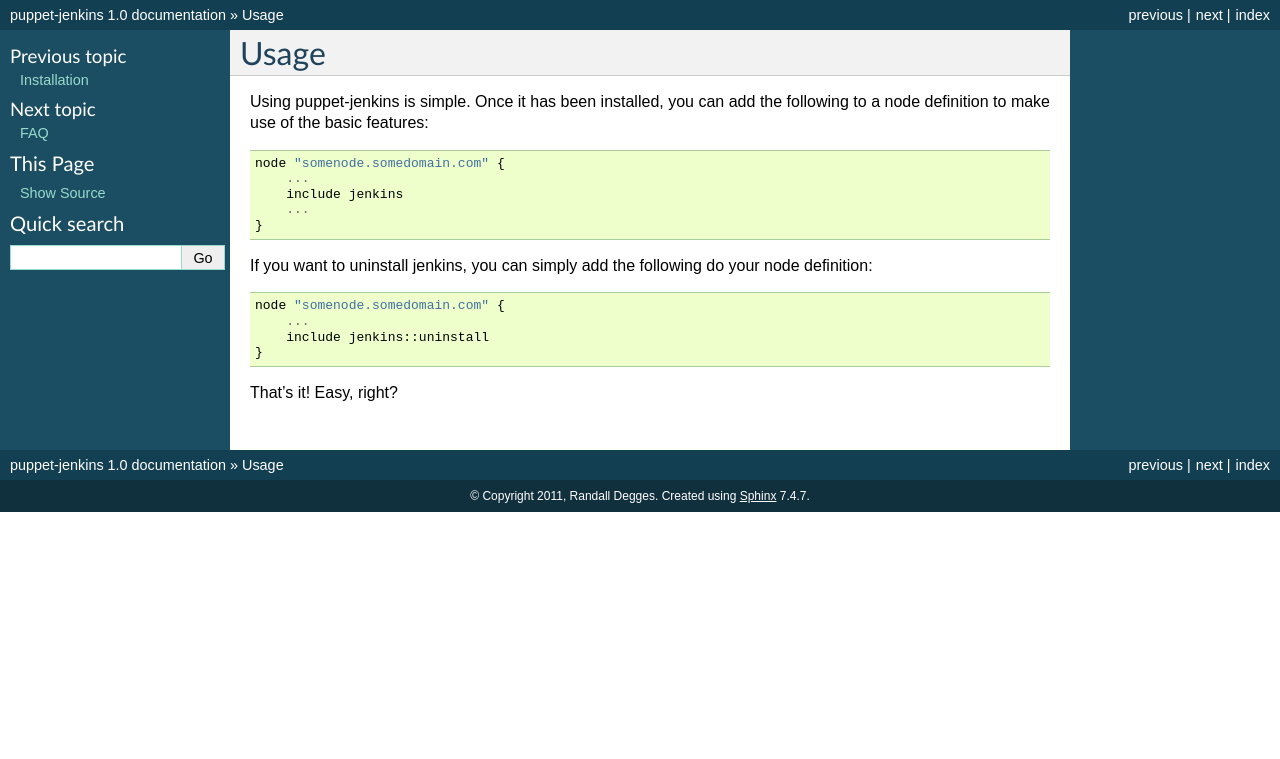
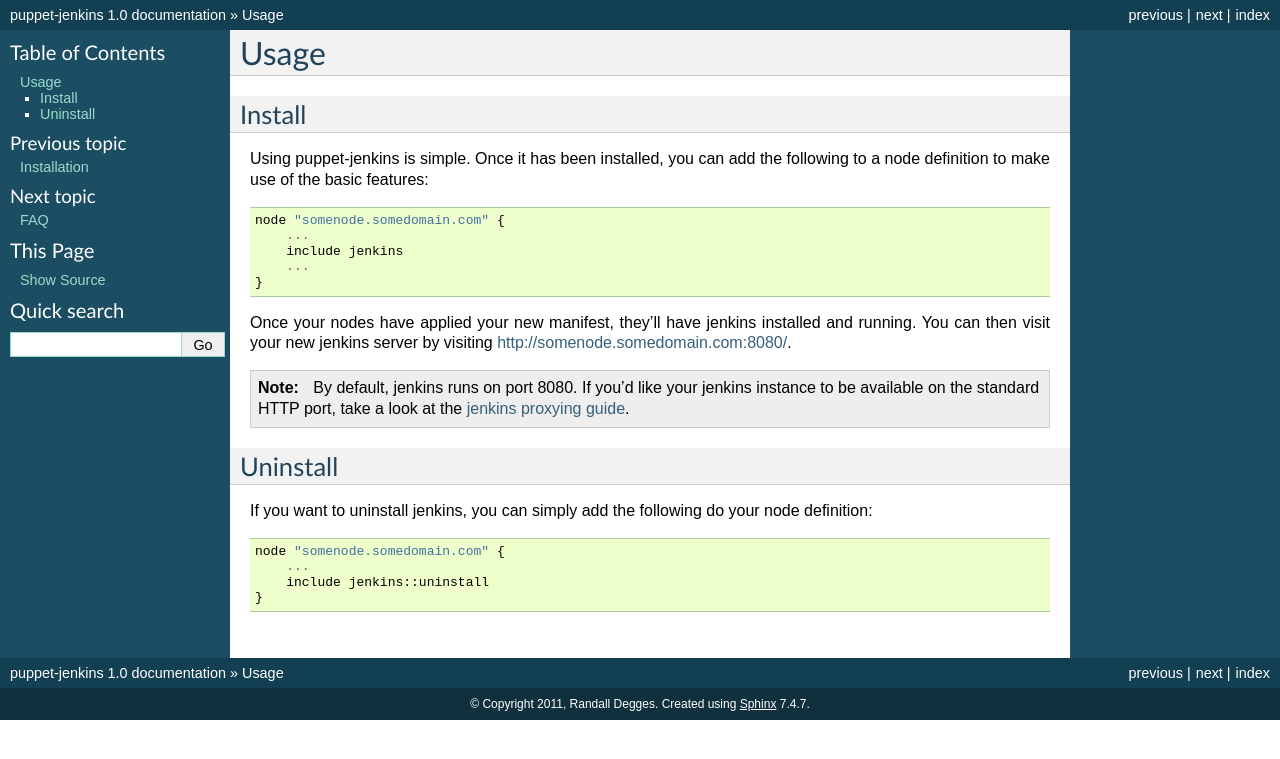
Before and after one commit to maestrodev/puppet-jenkins-deprecated, a Sphinx documentation site: the page built from docs/use.rst, in a window 1280 px wide. Shown: the top 759 px of the page. Built offline with Sphinx 7.4.7, drawn with Linux system fonts in a browser that asks for light colours.

Commit message:
Updating usage docs.

```diff
--- a/docs/use.rst
+++ b/docs/use.rst
@@ -1,5 +1,8 @@
 Usage
 =====
+
+Install
+-------
 
 Using puppet-jenkins is simple. Once it has been installed, you can add the
 following to a node definition to make use of the basic features::
@@ -10,6 +13,19 @@
         ...
     }
 
+Once your nodes have applied your new manifest, they'll have jenkins installed
+and running. You can then visit your new jenkins server by visiting
+http://somenode.somedomain.com:8080/.
+
+.. note::
+    By default, jenkins runs on port 8080. If you'd like your jenkins instance
+    to be available on the standard HTTP port, take a look at the `jenkins
+    proxying guide
+    <https://wiki.jenkins-ci.org/display/JENKINS/Installing+Jenkins+on+Ubuntu>`_.
+
+Uninstall
+---------
+
 If you want to uninstall jenkins, you can simply add the following do your node
 definition::
 
@@ -17,5 +33,3 @@
         ...
         include jenkins::uninstall
     }
-
-That's it! Easy, right?
```
